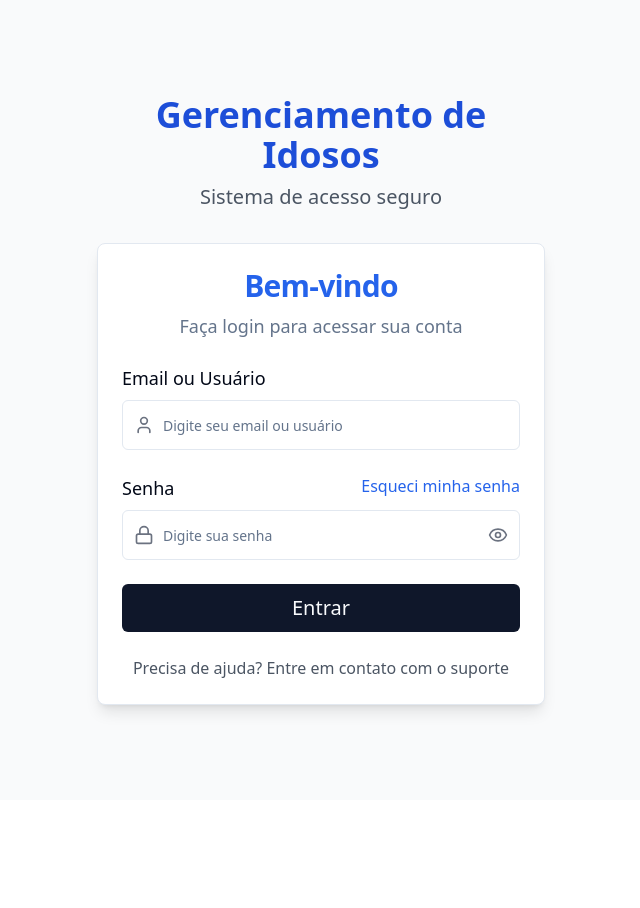
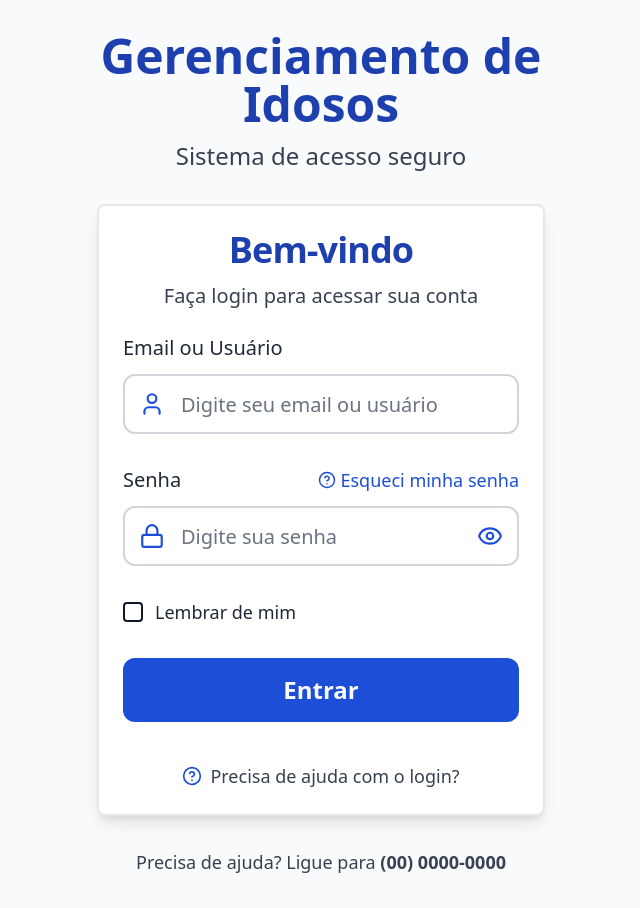
Before and after one commit to IgorCerqueira/gentle-login-seniors-app, a React (Vite) app: page /login in a window 1280 px wide. Shown: the whole page, without its empty margins (319-959 px from the left). Before the commit the page ends 800 px from the top, so only its background shows below. Built offline with nearby package versions, Linux system fonts and the light colour scheme.

Commit message:
Refactor: Update login page design
Update the login page design to better suit an elderly-focused system.

```diff
--- a/src/components/LoginForm.tsx
+++ b/src/components/LoginForm.tsx
@@ -3,13 +3,15 @@ import { useState } from "react";
 import { Button } from "@/components/ui/button";
 import { Input } from "@/components/ui/input";
 import { Label } from "@/components/ui/label";
+import { Checkbox } from "@/components/ui/checkbox";
 import { Card, CardContent, CardDescription, CardFooter, CardHeader, CardTitle } from "@/components/ui/card";
-import { Eye, EyeOff, User, Lock } from "lucide-react";
+import { Eye, EyeOff, User, Lock, HelpCircle } from "lucide-react";
 
 export function LoginForm() {
   const [showPassword, setShowPassword] = useState(false);
   const [email, setEmail] = useState("");
   const [password, setPassword] = useState("");
+  const [rememberMe, setRememberMe] = useState(false);
 
   const handleLogin = (e: React.FormEvent) => {
     e.preventDefault();
@@ -18,48 +20,52 @@ export function LoginForm() {
   };
 
   return (
-    <Card className="w-full max-w-md shadow-lg">
-      <CardHeader className="space-y-2">
-        <CardTitle className="text-3xl font-bold text-center text-blue-600">Bem-vindo</CardTitle>
-        <CardDescription className="text-lg text-center">
+    <Card className="w-full max-w-md shadow-lg border-2 border-gray-200">
+      <CardHeader className="space-y-3 pb-6">
+        <CardTitle className="text-4xl font-bold text-center text-blue-800">Bem-vindo</CardTitle>
+        <CardDescription className="text-xl text-center text-gray-700">
           Faça login para acessar sua conta
         </CardDescription>
       </CardHeader>
       <CardContent>
-        <form onSubmit={handleLogin} className="space-y-6">
-          <div className="space-y-2">
-            <Label htmlFor="email" className="text-lg">
+        <form onSubmit={handleLogin} className="space-y-8">
+          <div className="space-y-3">
+            <Label htmlFor="email" className="text-xl font-medium text-gray-800">
               Email ou Usuário
             </Label>
             <div className="relative">
-              <User className="absolute left-3 top-1/2 -translate-y-1/2 text-gray-500" size={20} />
+              <User className="absolute left-4 top-1/2 -translate-y-1/2 text-blue-700" size={26} />
               <Input
                 id="email"
                 type="text"
                 placeholder="Digite seu email ou usuário"
-                className="pl-10 py-6 text-lg"
+                className="pl-14 py-7 text-xl border-2 rounded-xl"
                 value={email}
                 onChange={(e) => setEmail(e.target.value)}
                 required
               />
             </div>
           </div>
-          <div className="space-y-2">
-            <div className="flex justify-between">
-              <Label htmlFor="password" className="text-lg">
+          <div className="space-y-3">
+            <div className="flex justify-between items-center">
+              <Label htmlFor="password" className="text-xl font-medium text-gray-800">
                 Senha
               </Label>
-              <a href="#" className="text-blue-600 hover:underline text-base">
+              <a
+                href="#"
+                className="flex items-center gap-1 text-blue-700 hover:text-blue-800 text-lg font-medium"
+              >
+                <HelpCircle size={18} />
                 Esqueci minha senha
               </a>
             </div>
             <div className="relative">
-              <Lock className="absolute left-3 top-1/2 -translate-y-1/2 text-gray-500" size={20} />
+              <Lock className="absolute left-4 top-1/2 -translate-y-1/2 text-blue-700" size={26} />
               <Input
                 id="password"
                 type={showPassword ? "text" : "password"}
                 placeholder="Digite sua senha"
-                className="pl-10 py-6 text-lg"
+                className="pl-14 py-7 text-xl border-2 rounded-xl"
                 value={password}
                 onChange={(e) => setPassword(e.target.value)}
                 required
@@ -67,22 +73,46 @@ export function LoginForm() {
               <button
                 type="button"
                 onClick={() => setShowPassword(!showPassword)}
-                className="absolute right-3 top-1/2 -translate-y-1/2 text-gray-500"
+                className="absolute right-4 top-1/2 -translate-y-1/2 text-blue-700 hover:text-blue-800"
                 aria-label={showPassword ? "Esconder senha" : "Mostrar senha"}
               >
-                {showPassword ? <EyeOff size={20} /> : <Eye size={20} />}
+                {showPassword ? <EyeOff size={26} /> : <Eye size={26} />}
               </button>
             </div>
           </div>
-          <Button type="submit" className="w-full py-6 text-xl font-medium">
+
+          <div className="flex items-center space-x-3">
+            <Checkbox
+              id="remember"
+              checked={rememberMe}
+              onCheckedChange={(checked) => setRememberMe(checked as boolean)}
+              className="h-5 w-5 border-2"
+            />
+            <Label
+              htmlFor="remember"
+              className="text-lg font-medium text-gray-800 cursor-pointer"
+            >
+              Lembrar de mim
+            </Label>
+          </div>
+
+          <Button
+            type="submit"
+            className="w-full py-8 text-2xl font-semibold bg-blue-700 hover:bg-blue-800 rounded-xl"
+          >
             Entrar
           </Button>
         </form>
       </CardContent>
-      <CardFooter className="flex justify-center">
-        <p className="text-base text-gray-600">
-          Precisa de ajuda? Entre em contato com o suporte
-        </p>
+      <CardFooter className="flex justify-center pt-4">
+        <div className="text-center">
+          <p className="text-lg text-gray-700">
+            <span className="flex items-center justify-center gap-2">
+              <HelpCircle size={20} className="text-blue-700" />
+              Precisa de ajuda com o login?
+            </span>
+          </p>
+        </div>
       </CardFooter>
     </Card>
   );
--- a/src/components/ui/button.tsx
+++ b/src/components/ui/button.tsx
@@ -1,3 +1,4 @@
+
 import * as React from "react"
 import { Slot } from "@radix-ui/react-slot"
 import { cva, type VariantProps } from "class-variance-authority"
@@ -5,7 +6,7 @@ import { cva, type VariantProps } from "class-variance-authority"
 import { cn } from "@/lib/utils"
 
 const buttonVariants = cva(
-  "inline-flex items-center justify-center gap-2 whitespace-nowrap rounded-md text-sm font-medium ring-offset-background transition-colors focus-visible:outline-none focus-visible:ring-2 focus-visible:ring-ring focus-visible:ring-offset-2 disabled:pointer-events-none disabled:opacity-50 [&_svg]:pointer-events-none [&_svg]:size-4 [&_svg]:shrink-0",
+  "inline-flex items-center justify-center gap-2 whitespace-nowrap rounded-md text-base font-medium ring-offset-background transition-colors focus-visible:outline-none focus-visible:ring-2 focus-visible:ring-ring focus-visible:ring-offset-2 disabled:pointer-events-none disabled:opacity-50 [&_svg]:pointer-events-none [&_svg]:size-5 [&_svg]:shrink-0",
   {
     variants: {
       variant: {
@@ -13,17 +14,17 @@ const buttonVariants = cva(
         destructive:
           "bg-destructive text-destructive-foreground hover:bg-destructive/90",
         outline:
-          "border border-input bg-background hover:bg-accent hover:text-accent-foreground",
+          "border-2 border-input bg-background hover:bg-accent hover:text-accent-foreground",
         secondary:
           "bg-secondary text-secondary-foreground hover:bg-secondary/80",
         ghost: "hover:bg-accent hover:text-accent-foreground",
-        link: "text-primary underline-offset-4 hover:underline",
+        link: "text-primary underline-offset-4 hover:underline text-xl",
       },
       size: {
-        default: "h-10 px-4 py-2",
-        sm: "h-9 rounded-md px-3",
-        lg: "h-11 rounded-md px-8",
-        icon: "h-10 w-10",
+        default: "h-12 px-5 py-3",
+        sm: "h-10 rounded-md px-4",
+        lg: "h-14 rounded-md px-8 text-lg",
+        icon: "h-12 w-12",
       },
     },
     defaultVariants: {
--- a/src/components/ui/input.tsx
+++ b/src/components/ui/input.tsx
@@ -1,3 +1,4 @@
+
 import * as React from "react"
 
 import { cn } from "@/lib/utils"
@@ -8,7 +9,7 @@ const Input = React.forwardRef<HTMLInputElement, React.ComponentProps<"input">>(
       <input
         type={type}
         className={cn(
-          "flex h-10 w-full rounded-md border border-input bg-background px-3 py-2 text-base ring-offset-background file:border-0 file:bg-transparent file:text-sm file:font-medium file:text-foreground placeholder:text-muted-foreground focus-visible:outline-none focus-visible:ring-2 focus-visible:ring-ring focus-visible:ring-offset-2 disabled:cursor-not-allowed disabled:opacity-50 md:text-sm",
+          "flex h-12 w-full rounded-md border-2 border-gray-300 bg-background px-4 py-3 text-xl ring-offset-background file:border-0 file:bg-transparent file:text-sm file:font-medium file:text-foreground placeholder:text-gray-500 focus-visible:outline-none focus-visible:ring-2 focus-visible:ring-blue-600 focus-visible:ring-offset-2 focus-visible:border-blue-600 disabled:cursor-not-allowed disabled:opacity-50 md:text-xl",
           className
         )}
         ref={ref}
--- a/src/components/ui/label.tsx
+++ b/src/components/ui/label.tsx
@@ -1,3 +1,4 @@
+
 import * as React from "react"
 import * as LabelPrimitive from "@radix-ui/react-label"
 import { cva, type VariantProps } from "class-variance-authority"
@@ -5,7 +6,7 @@ import { cva, type VariantProps } from "class-variance-authority"
 import { cn } from "@/lib/utils"
 
 const labelVariants = cva(
-  "text-sm font-medium leading-none peer-disabled:cursor-not-allowed peer-disabled:opacity-70"
+  "text-base font-medium leading-none peer-disabled:cursor-not-allowed peer-disabled:opacity-70"
 )
 
 const Label = React.forwardRef<
--- a/src/pages/Login.tsx
+++ b/src/pages/Login.tsx
@@ -3,16 +3,21 @@ import { LoginForm } from "@/components/LoginForm";
 
 const Login = () => {
   return (
-    <div className="min-h-screen flex flex-col items-center justify-center bg-gray-50 px-4">
+    <div className="min-h-screen flex flex-col items-center justify-center bg-gray-50 px-4 py-8">
       <div className="w-full max-w-md mb-8">
-        <h1 className="text-4xl font-bold text-center text-blue-700 mb-2">
+        <h1 className="text-5xl font-bold text-center text-blue-800 mb-3">
           Gerenciamento de Idosos
         </h1>
-        <p className="text-xl text-center text-gray-600">
+        <p className="text-2xl text-center text-gray-700">
           Sistema de acesso seguro
         </p>
       </div>
       <LoginForm />
+      <div className="mt-8 text-center">
+        <p className="text-lg text-gray-700">
+          Precisa de ajuda? Ligue para <span className="font-bold">(00) 0000-0000</span>
+        </p>
+      </div>
     </div>
   );
 };
```
